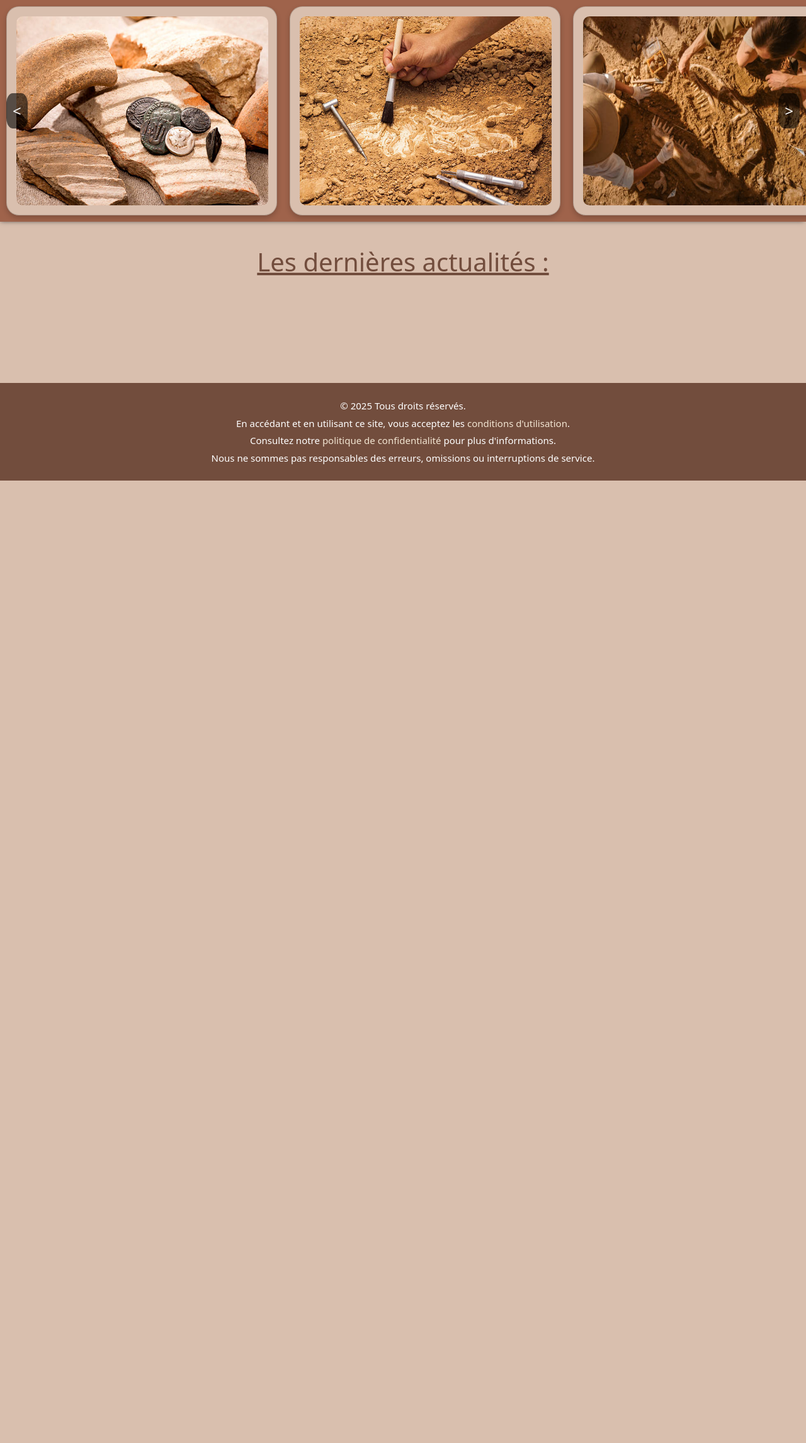
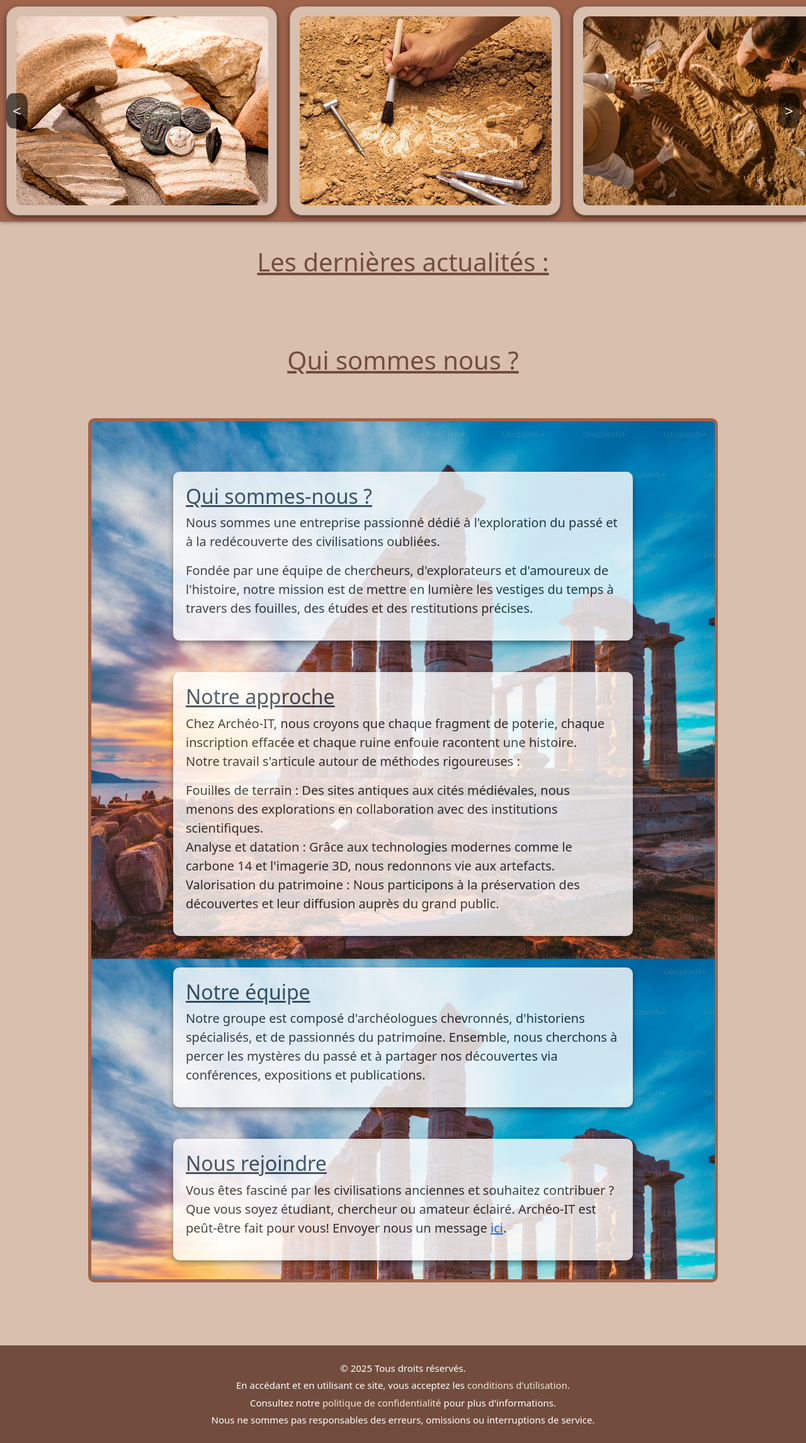
Before and after one commit to Kilian321/projet, a PHP site: page /home.php in a window 1280 px wide. Shown: the part 59-2350 px from the top of the page at 63% size. Before the commit the page ends 822 px from the top, so only its background shows below. Run offline with PHP 8.4, Linux system fonts and the light colour scheme; data that the repository does not hold is empty.

Commit message:
ajout de qui somme nous

```diff
--- a/CSS/home.css
+++ b/CSS/home.css
@@ -24,7 +24,7 @@ body {
     background: #d9bfae;
     padding: 15px;
     border-radius: 20px;
-    box-shadow: 0 4px 8px rgba(0,0,0,0.2);
+    box-shadow: 0 4px 8px rgba(0,0,0,0.5);
     margin: 10px;
     text-align: center;
 }
@@ -85,9 +85,10 @@ body {
     flex: 0 0 auto;
     background: #fff;
     border-radius: 8px;
-    box-shadow: 2px 2px 10px rgba(0, 0, 0, 0.1);
+    box-shadow: 0 4px 8px rgba(0, 0, 0, 0.5);
     padding: 10px;
     text-align: center;
+    margin: 80px;
 }
 
 /* picture */
@@ -113,6 +114,36 @@ body {
 .blogs-item p {
     color: #555;
 }
+.containerWhoWeAre {
+    background-image: url("../PICTURE/premium_photo-1661962345279-4d1d7a98409a.jpg");
+    background-size: cover;
+    background-position: center;
+    background-attachment: fixed;
+    border-radius: 10px;
+    border: 5px solid #9f634b;
+    padding: 30px 130px;
+    display: flex;
+    flex-direction: column;
+    gap: 20px;
+    max-width: 1000px;
+    margin: auto;
+}
+
+.block {
+    background-color: white;
+    opacity: 0.80;
+    padding: 20px;
+    margin-top: 50px;
+    border-radius: 10px;
+    box-shadow: 0 4px 8px rgba(0, 0, 0, 0.5);
+}
+.blockTitle {
+    color: #2c3e50;
+    text-decoration: underline;
+}
+p{
+    font-size: 20px;
+}
 
 @media (max-width: 991px) {
     .blogs-container {
@@ -131,4 +162,10 @@ body {
     .previousNext{
         font-size: 50px;
     }
+    .title{
+        font-size:40px;
+    }
+    p{
+        font-size: 25px;
+    }
 }
--- a/DATA-BASE/database.php
+++ b/DATA-BASE/database.php
@@ -2,7 +2,7 @@
 // connection a la base de donnée des utilisateurs
 $host = 'localhost';
 $username = 'root';
-$password = 'Kilian123';
+$password = 'VnW4z9f6';
 $database = 'archeo-it';
 $charset = 'utf8mb4';
 // Options de connexion PDO
--- a/PHP/home.php
+++ b/PHP/home.php
@@ -76,6 +76,35 @@ global $pdo;
         </div>
     </section>
 </main>
+<div>
+    <h1 class="title">Qui sommes nous ?</h1>
+</div>
+<div class="containerWhoWeAre">
+    <div class="content">
+    <div class="block">
+        <h2 class="blockTitle">Qui sommes-nous ?</h2>
+        <p>Nous sommes une entreprise passionné dédié à l'exploration du passé et à la redécouverte des civilisations oubliées.</p>
+        <p>Fondée par une équipe de chercheurs, d'explorateurs et d'amoureux de l'histoire, notre mission est de mettre en lumière les vestiges du temps à travers des fouilles, des études et des restitutions précises.</p>
+    </div>
+    <div class="block">
+        <h2 class="blockTitle">Notre approche</h2>
+        <p>Chez Archéo-IT, nous croyons que chaque fragment de poterie, chaque inscription effacée et chaque ruine enfouie racontent une histoire.<br> Notre travail s'articule autour de méthodes rigoureuses :</p>
+        <p>Fouilles de terrain : Des sites antiques aux cités médiévales, nous menons des explorations en collaboration avec des institutions scientifiques.<br>
+
+            Analyse et datation : Grâce aux technologies modernes comme le carbone 14 et l'imagerie 3D, nous redonnons vie aux artefacts.<br>
+
+            Valorisation du patrimoine : Nous participons à la préservation des découvertes et leur diffusion auprès du grand public.</p>
+    </div>
+    <div class="block">
+        <h2 class="blockTitle">Notre équipe</h2>
+        <p>Notre groupe est composé d'archéologues chevronnés, d'historiens spécialisés, et de passionnés du patrimoine. Ensemble, nous cherchons à percer les mystères du passé et à partager nos découvertes via conférences, expositions et publications.</p>
+    </div>
+    <div class="block">
+        <h2 class="blockTitle">Nous rejoindre</h2>
+        <p>Vous êtes fasciné par les civilisations anciennes et souhaitez contribuer ? Que vous soyez étudiant, chercheur ou amateur éclairé. Archéo-IT est peût-être fait pour vous! Envoyer nous un message <a href="contact.php">ici</a>.</p>
+    </div>
+    </div>
+</div>
     <script src="../JS/home.js"></script>
     <?php
         require_once "footerPolicy.php";
```
Also changed, not shown: PICTURE/premium_photo-1661962345279-4d1d7a98409a.jpg (added).
